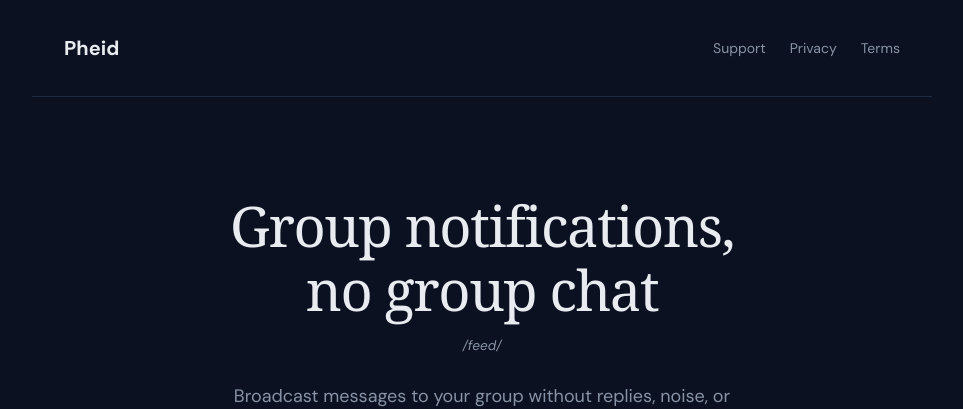
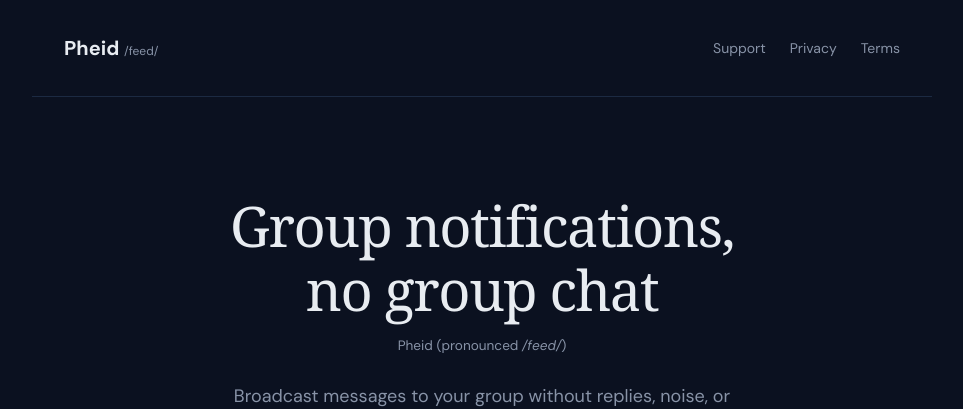
Before and after one commit to jmpotvin/pheid-site, a plain HTML site: page index.html in a window 1280 px wide. Shown: the top 409 px of the page, without its empty margins (158-1121 px from the left). Drawn offline with Linux system fonts and the light colour scheme.

Commit message:
Changed pronounciation location

```diff
--- a/index.html
+++ b/index.html
@@ -15,7 +15,7 @@
 
 <nav>
   <div class="nav-inner">
-    <a href="/" class="logo">Pheid</a>
+    <a href="/" class="logo">Pheid <span class="logo-pronunciation">/feed/</span></a>
     <div class="links">
       <a href="/support">Support</a>
       <a href="/privacy">Privacy</a>
@@ -26,7 +26,7 @@
 
 <div class="hero">
   <h1 class="fade-up">Group notifications,<br>no group chat</h1>
-  <p class="pronunciation fade-up"><em>/feed/</em></p>
+  <p class="pronunciation fade-up">Pheid (pronounced <em>/feed/</em>)</p>
   <p class="fade-up delay-1">Broadcast messages to your group without replies, noise, or distraction. One-way notifications for coaches, landlords, teams, and communities.</p>
   <div class="badges fade-up delay-2">
     <!-- Replace # with actual store URLs after launch -->
--- a/style.css
+++ b/style.css
@@ -63,6 +63,12 @@
 nav .logo:hover {
   color: var(--ink);
   text-decoration: none;
+}
+
+.logo-pronunciation {
+  font-size: 0.75rem;
+  font-weight: 400;
+  color: var(--muted);
 }
 
 nav .links {
```
